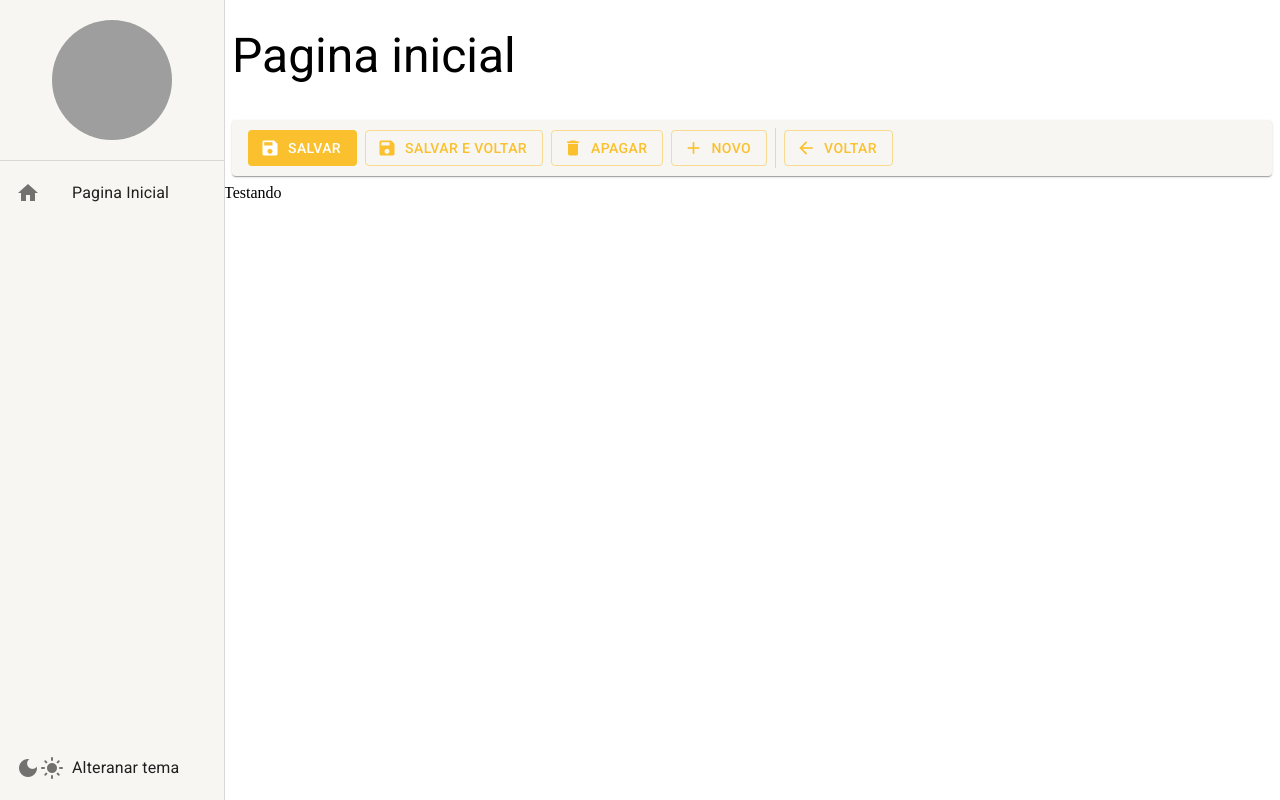
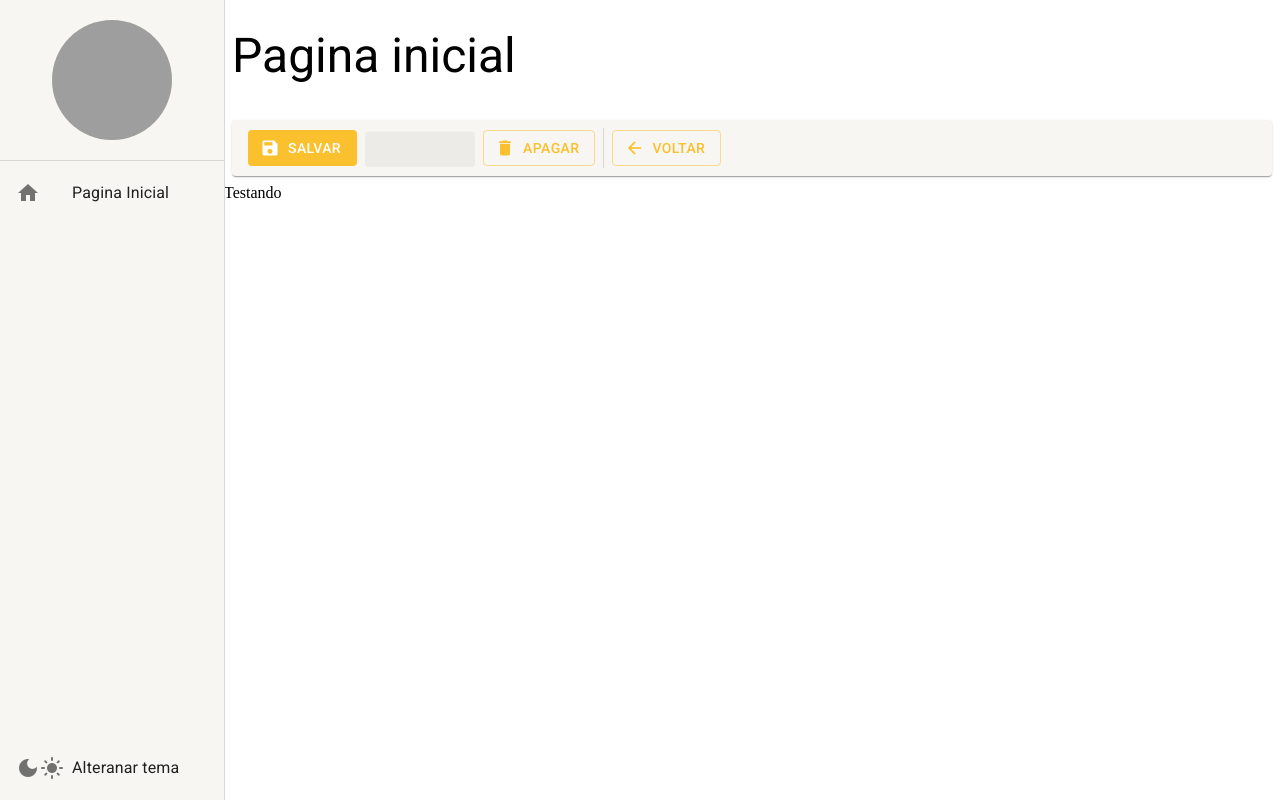
Before and after one commit to GITGARDS/react-tutorial-material-ui5-typescript, a React (Create React App) app: page /pagina-initial in a window 1280 px wide. Built offline with nearby package versions, Linux system fonts and the light colour scheme; grey boxes are pictures that could not be loaded.

Commit message:
feat: React, Material UI 5 e Typescript: #17 - Adicionando o skeleton do Material UI

```diff
--- a/src/app/pages/dashboard/DashBoard.tsx
+++ b/src/app/pages/dashboard/DashBoard.tsx
@@ -5,7 +5,12 @@ export const DashBoard = () => {
   return (
     <LayoutBaseDePagina
       titulo="Pagina inicial"
-      barraDeFerramentas={<FerramentasDeDetalhe mostrarBotaoSalvarEFechar  />}
+      barraDeFerramentas={
+        <FerramentasDeDetalhe
+          mostrarBotaoNovo={false}
+          mostrarBotaoSalvarEFecharCarregando
+        />
+      }
     >
       Testando
     </LayoutBaseDePagina>
--- a/src/app/shared/components/ferramenta-de-detalhe/FerramentasDeDetalhe.tsx
+++ b/src/app/shared/components/ferramenta-de-detalhe/FerramentasDeDetalhe.tsx
@@ -1,8 +1,16 @@
-import { Box, Button, Divider, Icon, Paper, useTheme } from "@mui/material";
+import {
+    Box,
+    Button,
+    Divider,
+    Icon,
+    Paper,
+    Skeleton,
+    useTheme,
+} from "@mui/material";
 import React from "react";
 
 interface IFerramentasDeDetalheProps {
-//   children: React.ReactNode;
+  //   children: React.ReactNode;
 
   textoBotaoNovo?: string;
 
@@ -11,6 +19,12 @@ interface IFerramentasDeDetalheProps {
   mostrarBotaoApagar?: boolean;
   mostrarBotaoSalvar?: boolean;
   mostrarBotaoSalvarEFechar?: boolean;
+
+  mostrarBotaoNovoCarregando?: boolean;
+  mostrarBotaoVoltarCarregando?: boolean;
+  mostrarBotaoApagarCarregando?: boolean;
+  mostrarBotaoSalvarCarregando?: boolean;
+  mostrarBotaoSalvarEFecharCarregando?: boolean;
 
   aoClicarEmNovo?: () => void;
   aoClicarEmVoltar?: () => void;
@@ -21,11 +35,18 @@ interface IFerramentasDeDetalheProps {
 
 export const FerramentasDeDetalhe: React.FC<IFerramentasDeDetalheProps> = ({
   textoBotaoNovo = "novo",
+
   mostrarBotaoNovo = true,
   mostrarBotaoVoltar = true,
   mostrarBotaoApagar = true,
   mostrarBotaoSalvar = true,
   mostrarBotaoSalvarEFechar = false,
+
+  mostrarBotaoNovoCarregando = false,
+  mostrarBotaoVoltarCarregando = false,
+  mostrarBotaoApagarCarregando = false,
+  mostrarBotaoSalvarCarregando = false,
+  mostrarBotaoSalvarEFecharCarregando = false,
 
   aoClicarEmNovo,
   aoClicarEmVoltar,
@@ -45,7 +66,7 @@ export const FerramentasDeDetalhe: React.FC<IFerramentasDeDetalheProps> = ({
       height={theme.spacing(5)}
       component={Paper}
     >
-      {mostrarBotaoSalvar && (
+      {mostrarBotaoSalvar && !mostrarBotaoSalvarCarregando && (
         <Button
           color="primary"
           disableElevation
@@ -55,6 +76,9 @@ export const FerramentasDeDetalhe: React.FC<IFerramentasDeDetalheProps> = ({
         >
           Salvar
         </Button>
+      )}
+      {mostrarBotaoSalvarCarregando && !mostrarBotaoSalvarEFecharCarregando && (
+        <Skeleton height={60} width={110} />
       )}
       {mostrarBotaoSalvarEFechar && (
         <Button
@@ -67,7 +91,11 @@ export const FerramentasDeDetalhe: React.FC<IFerramentasDeDetalheProps> = ({
           Salvar e voltar
         </Button>
       )}
-      {mostrarBotaoApagar && (
+      {mostrarBotaoSalvarEFecharCarregando && (
+        <Skeleton height={60} width={110} />
+      )}
+
+      {mostrarBotaoApagar && !mostrarBotaoApagarCarregando && (
         <Button
           color="primary"
           disableElevation
@@ -78,7 +106,8 @@ export const FerramentasDeDetalhe: React.FC<IFerramentasDeDetalheProps> = ({
           Apagar
         </Button>
       )}
-      {mostrarBotaoNovo && (
+      {mostrarBotaoApagarCarregando && <Skeleton height={60} width={110} />}
+      {mostrarBotaoNovo && !mostrarBotaoNovoCarregando && (
         <Button
           color="primary"
           disableElevation
@@ -89,8 +118,10 @@ export const FerramentasDeDetalhe: React.FC<IFerramentasDeDetalheProps> = ({
           {textoBotaoNovo}
         </Button>
       )}
+      {mostrarBotaoNovoCarregando && <Skeleton height={60} width={110} />}
       <Divider variant="middle" orientation="vertical" />
-      {mostrarBotaoVoltar && (
+
+      {mostrarBotaoVoltar && !mostrarBotaoVoltarCarregando && (
         <Button
           color="primary"
           disableElevation
@@ -101,6 +132,7 @@ export const FerramentasDeDetalhe: React.FC<IFerramentasDeDetalheProps> = ({
           Voltar
         </Button>
       )}
+      {mostrarBotaoVoltarCarregando && <Skeleton height={60} width={110} />}
     </Box>
   );
 };
```
